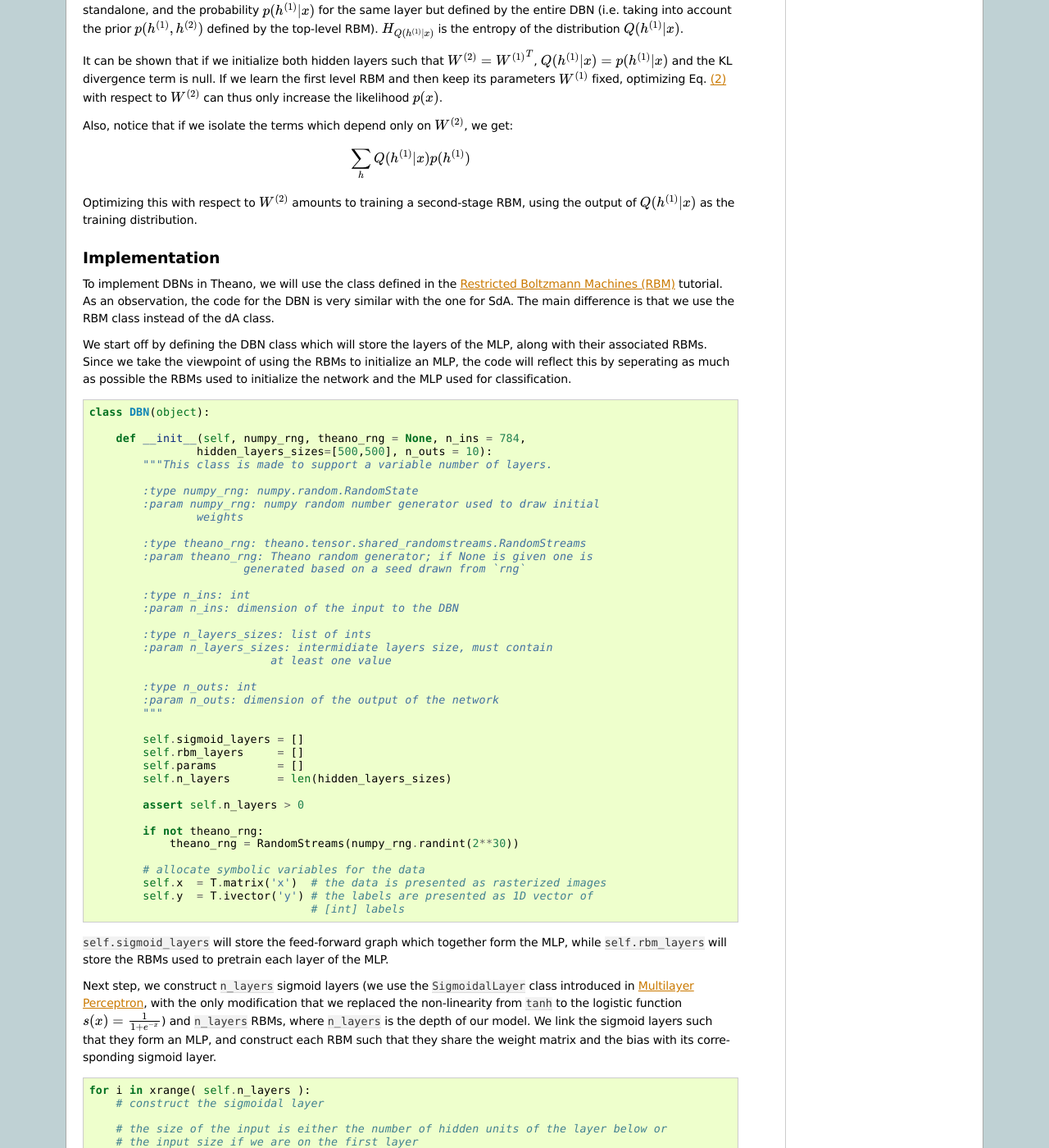
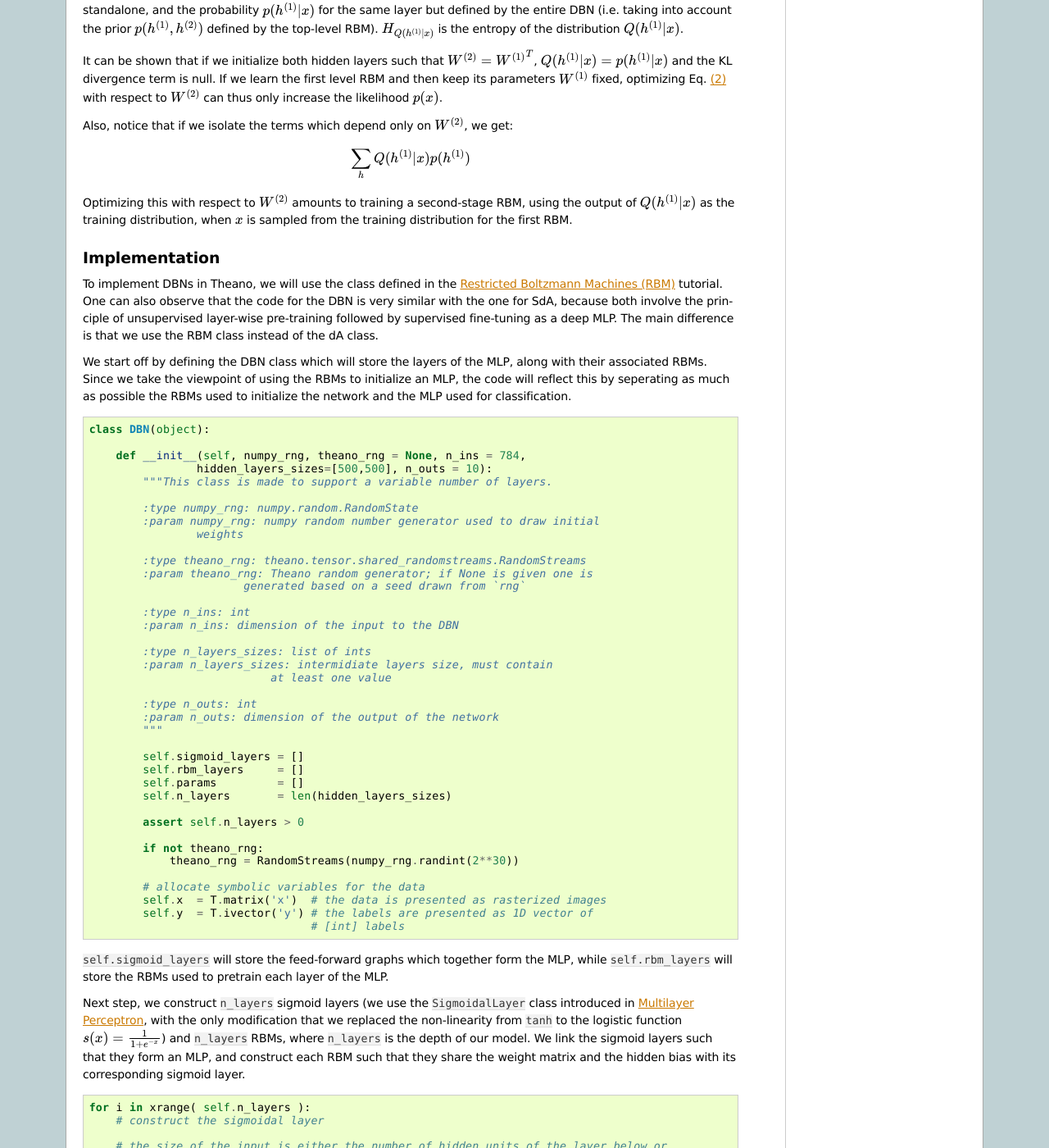
Before and after one commit to lisa-lab/DeepLearningTutorials, a Sphinx documentation site: the page built from doc/DBN.txt, in a window 1280 px wide and 1400 px high, scrolled down 1530 px. Shown: the whole window at 82% size. Built offline with Sphinx 7.4.7, drawn with Linux system fonts in a browser that asks for light colours; formulas are drawn with MathJax 3; some of the changed text lies outside the part shown.

Commit message:
comment clarification

```diff
--- a/doc/DBN.txt
+++ b/doc/DBN.txt
@@ -123,14 +123,17 @@ get:
     \sum_h Q(h^{(1)}|x)p(h^{(1)})
 
 Optimizing this with respect to :math:`W^{(2)}` amounts to training a second-stage
-RBM, using the output of :math:`Q(h^{(1)}|x)` as the training distribution.
+RBM, using the output of :math:`Q(h^{(1)}|x)` as the training distribution,
+when :math:`x` is sampled from the training distribution for the first RBM.
 
 Implementation
 ++++++++++++++
 
 To implement DBNs in Theano, we will use the class defined in the :doc:`rbm`
-tutorial. As an observation, the code for the DBN is very similar with the one
-for SdA. The main difference is that we use the RBM class instead of the dA
+tutorial. One can also observe that the code for the DBN is very similar with the one
+for SdA, because both involve the principle of unsupervised layer-wise
+pre-training followed by supervised fine-tuning as a deep MLP.
+The main difference is that we use the RBM class instead of the dA
 class.
 
 We start off by defining the DBN class which will store the layers of the
@@ -181,7 +184,7 @@ classification.
             self.y  = T.ivector('y') # the labels are presented as 1D vector of
                                      # [int] labels
 
-``self.sigmoid_layers`` will store the feed-forward graph which together form
+``self.sigmoid_layers`` will store the feed-forward graphs which together form
 the MLP, while ``self.rbm_layers`` will store the RBMs used to pretrain each
 layer of the MLP.
 
@@ -191,7 +194,7 @@ that we replaced the non-linearity from ``tanh`` to the logistic function
 :math:`s(x) = \frac{1}{1+e^{-x}}`) and ``n_layers`` RBMs, where ``n_layers``
 is the depth of our model.  We link the sigmoid layers such that they form an
 MLP, and construct each RBM such that they share the weight matrix and the
-bias with its corresponding sigmoid layer.
+hidden bias with its corresponding sigmoid layer.
 
 
 .. code-block:: python
@@ -251,6 +254,7 @@ form an MLP. We will use the ``LogisticRegression`` class introduced in
 
         # construct a function that implements one step of fine-tuning compute the cost for
         # second phase of training, defined as the negative log likelihood
+        # of the logistic regression (output) layer
         self.finetune_cost = self.logLayer.negative_log_likelihood(self.y)
 
         # compute the gradients with respect to the model parameters
```
Also changed, not shown: 1 other file. Lines whose indentation alone changed are shown as unchanged.
